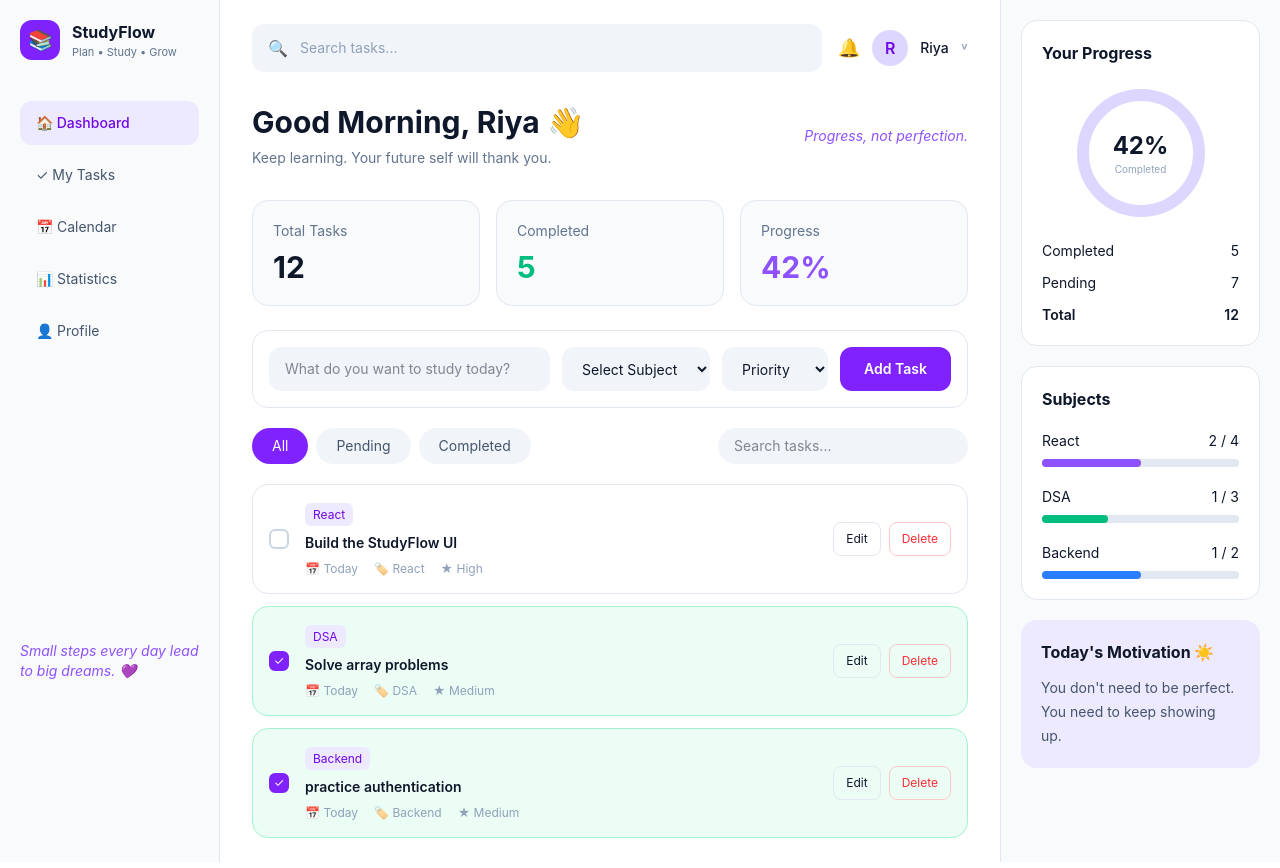
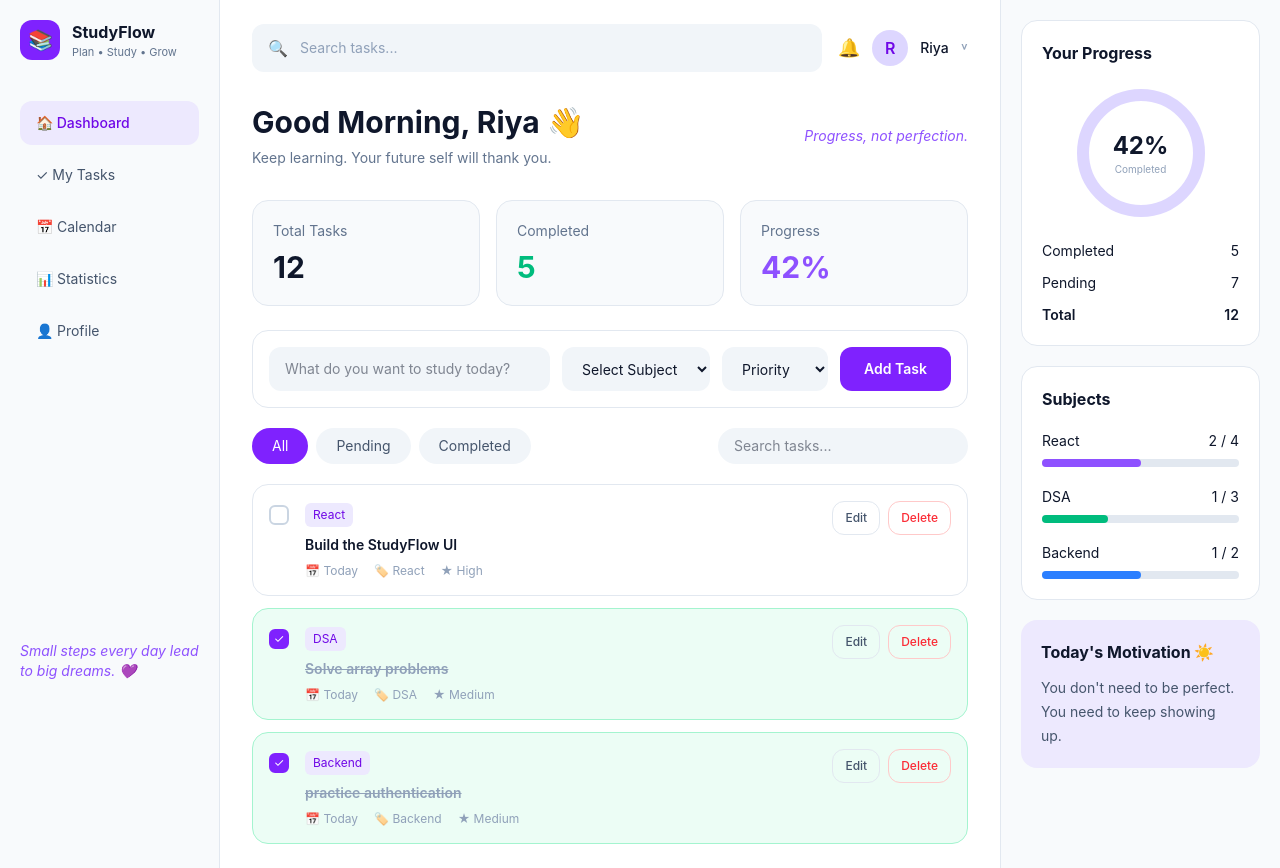
Before and after one commit to Riya-11-11/study-task-manager-react, a React (Vite) app: page / in a window 1280 px wide. Built offline with nearby package versions, Linux system fonts and the light colour scheme.

Commit message:
feat: add edit and delete functionality to tasks in TaskCard and TaskList components

```diff
--- a/src/App.jsx
+++ b/src/App.jsx
@@ -68,6 +68,31 @@ function App() {
     });
   };
 
+  const handleEdit = (id, newTitle, newType, newPriority) => {
+    setTasks((prevVal) => {
+      return prevVal.map((task) => {
+        if (task.id === id) {
+          return {
+            ...task,
+            title: newTitle,
+            type: newType,
+            priority: newPriority
+          };
+        }
+        return task;
+      });
+    });
+  };
+
+  const handleDelete = (id) => {
+    setTasks((prevVal) => {
+      //by filter we can return the tasks whose id has not matched
+      return prevVal.filter((task) => {
+        return task.id !== id;
+      });
+    });
+  };
+
   return (
     <div className="min-h-screen bg-slate-100 text-slate-900 dark:bg-slate-950 dark:text-white lg:grid lg:grid-cols-[220px_1fr_280px]">
       <Sidebar />
@@ -98,7 +123,12 @@ function App() {
 
         <TaskFilters />
 
-        <TaskList tasks={tasks} completeClickHandler={completeClickHandler} />
+        <TaskList
+          tasks={tasks}
+          completeClickHandler={completeClickHandler}
+          handleDelete={handleDelete}
+          handleEdit={handleEdit}
+        />
       </main>
 
       <RightPanel />
--- a/src/components/TaskCard.jsx
+++ b/src/components/TaskCard.jsx
@@ -1,16 +1,23 @@
-function TaskCard({ task, completeClickHandler }) {
+import { useState } from "react";
+
+function TaskCard({ task, completeClickHandler, handleDelete, handleEdit }) {
+  const [isEditing, setIsEditing] = useState(false);
+  const [newTitle, setNewTitle] = useState(task.title);
+  const [newType, setNewType] = useState(task.type);
+  const [newPriority, setNewPriority] = useState(task.priority);
+
   return (
     <div
-      className={`flex items-center gap-4 rounded-2xl border p-4 ${
+      className={`flex items-start gap-4 rounded-2xl border p-4 transition ${
         task.completed
           ? "border-emerald-200 bg-emerald-50 dark:border-emerald-900 dark:bg-emerald-950/30"
           : "border-slate-200 bg-white dark:border-slate-800 dark:bg-slate-900"
       }`}
     >
-      {/* Checkbox UI */}
+      {/* Checkbox */}
       <div
-        onClick={()=>completeClickHandler(task.id)}
-        className={`flex h-5 w-5 shrink-0 items-center justify-center rounded-md border-2 ${
+        onClick={() => completeClickHandler(task.id)}
+        className={`mt-1 flex h-5 w-5 shrink-0 cursor-pointer items-center justify-center rounded-md border-2 ${
           task.completed
             ? "border-violet-600 bg-violet-600 text-xs text-white"
             : "border-slate-300 dark:border-slate-600"
@@ -19,30 +26,115 @@ function TaskCard({ task, completeClickHandler }) {
         {task.completed && "✓"}
       </div>
 
-      {/* Task information */}
+      {/* Task Information */}
       <div className="min-w-0 flex-1">
-        <span className="rounded-md bg-violet-100 px-2 py-1 text-xs text-violet-700 dark:bg-violet-950 dark:text-violet-300">
+        {isEditing ? (
+          /* ================= EDIT MODE ================= */
+          <div className="space-y-3">
+            {/* Title */}
+            <input
+              type="text"
+              value={newTitle}
+              onChange={(e) => setNewTitle(e.target.value)}
+              className="w-full rounded-xl border border-slate-200 bg-slate-50 px-3 py-2.5 text-sm font-medium outline-none transition focus:border-violet-500 focus:ring-2 focus:ring-violet-100 dark:border-slate-700 dark:bg-slate-800 dark:focus:ring-violet-950"
+              placeholder="Task title"
+            />
+
+            {/* Type + Priority */}
+            <div className="flex flex-col gap-2 sm:flex-row">
+              <select
+                value={newType}
+                onChange={(e) => setNewType(e.target.value)}
+                className="rounded-xl border border-slate-200 bg-slate-50 px-3 py-2.5 text-sm outline-none focus:border-violet-500 dark:border-slate-700 dark:bg-slate-800"
+              >
+                <option>React</option>
+                <option>DSA</option>
+                <option>Backend</option>
+                <option>English</option>
+              </select>
+
+              <select
+                value={newPriority}
+                onChange={(e) => setNewPriority(e.target.value)}
+                className="rounded-xl border border-slate-200 bg-slate-50 px-3 py-2.5 text-sm outline-none focus:border-violet-500 dark:border-slate-700 dark:bg-slate-800"
+              >
+                <option>High</option>
+                <option>Medium</option>
+                <option>Low</option>
+              </select>
+            </div>
+
+            {/* Save */}
+            <button
+              onClick={() => {
+                handleEdit(task.id, newTitle, newType, newPriority);
+                setIsEditing(false);
+              }}
+              className="rounded-xl bg-violet-600 px-4 py-2 text-xs font-semibold text-white transition hover:bg-violet-700"
+            >
+              Save Changes
+            </button>
+          </div>
+        ) : (
+          /* ================= NORMAL MODE ================= */
+          <>
+            <span className="inline-block rounded-md bg-violet-100 px-2 py-1 text-xs text-violet-700 dark:bg-violet-950 dark:text-violet-300">
               {task.type}
             </span>
 
-        <h3 className="mt-2 text-sm font-semibold">{task.title}</h3>
+            <h3
+              className={`mt-2 text-sm font-semibold ${
+                task.completed ? "text-slate-400 line-through" : ""
+              }`}
+            >
+              {task.title}
+            </h3>
 
-        <div className="mt-2 flex gap-4 text-xs text-slate-400">
+            <div className="mt-2 flex flex-wrap gap-x-4 gap-y-1 text-xs text-slate-400">
               <span>📅 {task.date}</span>
               <span>🏷 {task.type}</span>
               <span>★ {task.priority}</span>
             </div>
+          </>
+        )}
       </div>
 
-      {/* Actions — currently only UI */}
-      <div className="hidden gap-2 sm:flex">
-        <button className="rounded-lg border border-slate-200 px-3 py-2 text-xs dark:border-slate-700">
+      {/* Actions */}
+      <div className="flex shrink-0 gap-2">
+        {isEditing ? (
+          <button
+            onClick={() => {
+              setNewTitle(task.title);
+              setNewType(task.type);
+              setNewPriority(task.priority);
+              setIsEditing(false);
+            }}
+            className="rounded-xl border border-slate-200 px-3 py-2 text-xs font-medium text-slate-600 transition hover:bg-slate-100 dark:border-slate-700 dark:text-slate-300 dark:hover:bg-slate-800"
+          >
+            Cancel
+          </button>
+        ) : (
+          <>
+            <button
+              onClick={() => {
+                setNewTitle(task.title);
+                setNewType(task.type);
+                setNewPriority(task.priority);
+                setIsEditing(true);
+              }}
+              className="rounded-xl border border-slate-200 px-3 py-2 text-xs font-medium text-slate-600 transition hover:bg-slate-100 dark:border-slate-700 dark:text-slate-300 dark:hover:bg-slate-800"
+            >
               Edit
             </button>
 
-        <button className="rounded-lg border border-red-200 px-3 py-2 text-xs text-red-500 dark:border-red-900">
+            <button
+              onClick={() => handleDelete(task.id)}
+              className="rounded-xl border border-red-200 px-3 py-2 text-xs font-medium text-red-500 transition hover:bg-red-50 dark:border-red-900 dark:hover:bg-red-950/30"
+            >
               Delete
             </button>
+          </>
+        )}
       </div>
     </div>
   );
--- a/src/components/TaskList.jsx
+++ b/src/components/TaskList.jsx
@@ -1,8 +1,7 @@
 import TaskCard from "./TaskCard";
 import { useState } from "react";
 
-function TaskList({ tasks, completeClickHandler }) {
-
+function TaskList({ tasks, completeClickHandler, handleDelete, handleEdit }) {
   return (
     <section className="space-y-3">
       {tasks.map((task) => {
@@ -11,6 +10,8 @@ function TaskList({ tasks, completeClickHandler }) {
             key={task.id}
             task={task}
             completeClickHandler={completeClickHandler}
+            handleDelete={handleDelete}
+            handleEdit = {handleEdit}
           />
         );
       })}
```
Lines whose indentation alone changed are shown as unchanged.
